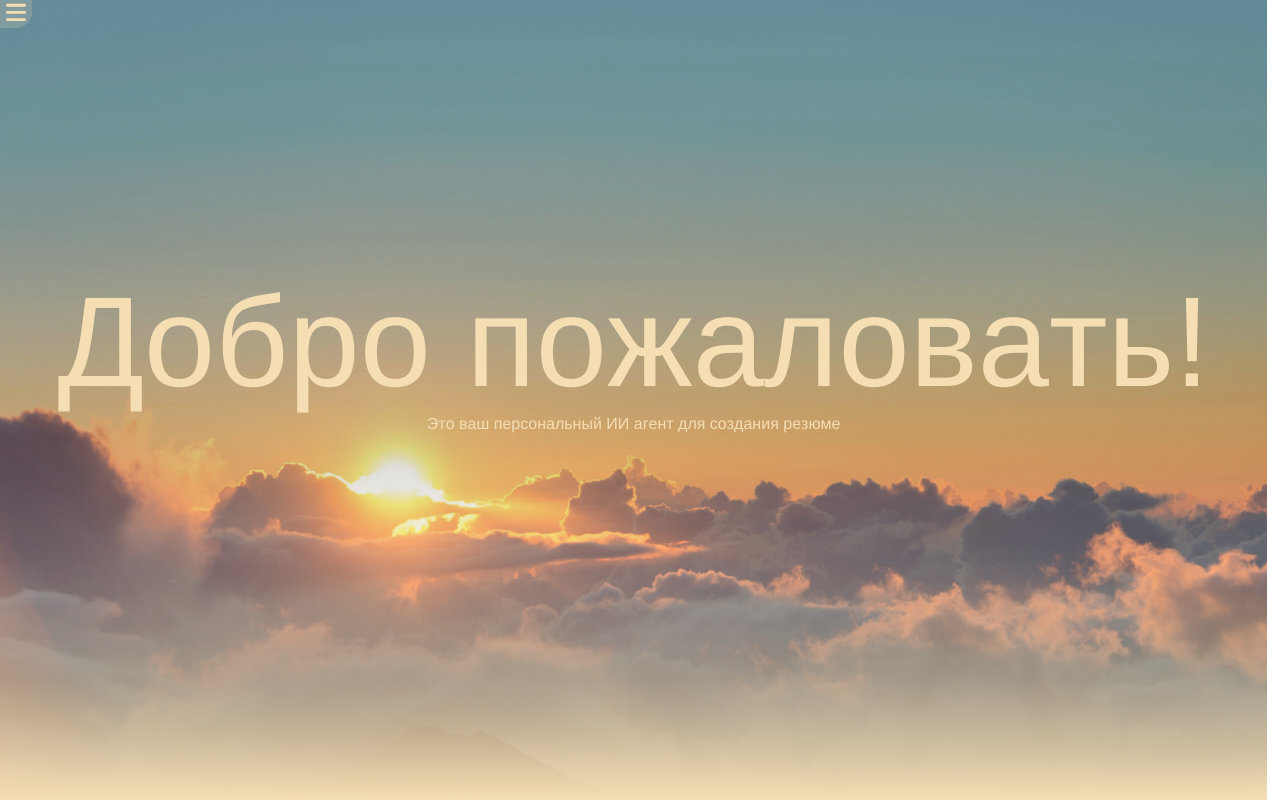
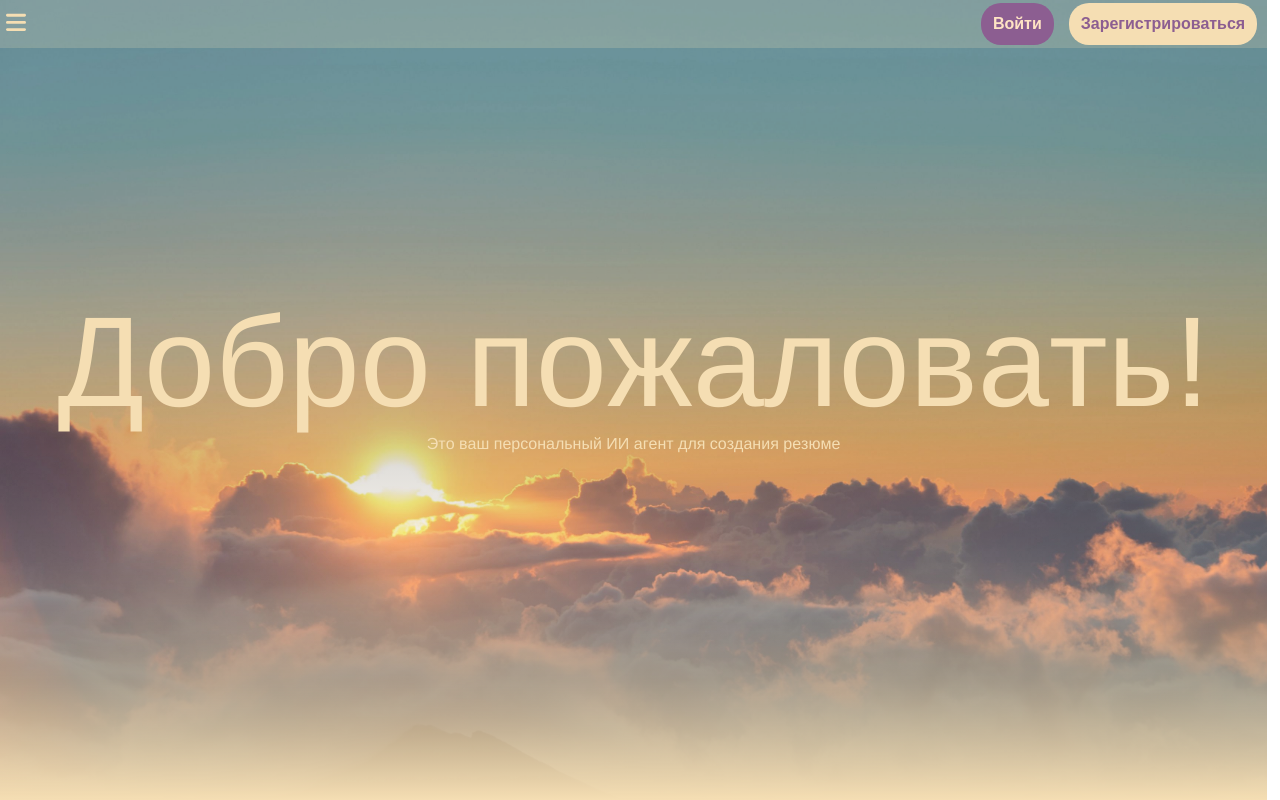
Before and after one commit to TheGodOfTheEarth/Career-Intelligence-Platform, a React (Create React App) app in the folder frontend/: page / in a window 1280 px wide. Shown: the top 800 px of the page. Built offline with nearby package versions, Linux system fonts and the light colour scheme; a web font is replaced by a local one.

Commit message:
feat (mainPage buttons):

```diff
--- a/frontend/src/components/HiPage/HiPage.css
+++ b/frontend/src/components/HiPage/HiPage.css
@@ -63,15 +63,20 @@ p {
 }
 
 .loginMenu {
+  width: 100%;
+  height: 3rem;
+
   display: flex;
-  justify-content: start;
-  /* background-color: rgba(255, 255, 255, 0.3); */
+  align-items: center;
+  justify-content: space-between; /* бургер слева, кнопки справа */
+
+  background-color: rgb(245, 222, 179, 0.2);
 }
 
-.loginMenuItem {
-  background-color: rgb(245, 222, 179, 0.2);
-  align-content: center;
-  border-bottom-right-radius: 1rem;
+.loginButtons {
+  display: flex;
+  gap: 15px; /* расстояние между кнопками */
+  margin-right: 10px;
 }
 
 .menuBurger {
@@ -228,7 +233,7 @@ p {
   border-radius: 20px;
   width: fit-content;
   font-size: 1rem;
-  padding: 10px;
+  padding: 12px;
   font-weight: 600;
   transition: all ease 0.3s;
 }
--- a/frontend/src/components/HiPage/HiPage.tsx
+++ b/frontend/src/components/HiPage/HiPage.tsx
@@ -132,7 +132,6 @@ function HiPage() {
     <div className="login">
       <div className="scene" id="hiContainer">
         <div className="loginMenu layor">
-          <div className="loginMenuItem itemBurger">
           <button className="menuBurger">
             <svg xmlns="http://www.w3.org/2000/svg" viewBox="0 0 448 512">
               <path
@@ -140,6 +139,16 @@ function HiPage() {
                 d="M0 96C0 78.3 14.3 64 32 64l384 0c17.7 0 32 14.3 32 32s-14.3 32-32 32L32 128C14.3 128 0 113.7 0 96zM0 256c0-17.7 14.3-32 32-32l384 0c17.7 0 32 14.3 32 32s-14.3 32-32 32L32 288c-17.7 0-32-14.3-32-32zM448 416c0 17.7-14.3 32-32 32L32 448c-17.7 0-32-14.3-32-32s14.3-32 32-32l384 0c17.7 0 32 14.3 32 32z"
               />
             </svg>
+          </button>
+          <div className="loginButtons">
+            <button className="button auth" onClick={() => navigate('/login')}>
+              Войти
+            </button>
+            <button
+              className="button reg"
+              onClick={() => navigate('/register')}
+            >
+              Зарегистрироваться
             </button>
           </div>
         </div>
@@ -154,7 +163,7 @@ function HiPage() {
       </div>
       <div className="scene" id="mainContainer">
         <div className="mainContainerTexts layer bg">
-          <p id="about">ABOUT</p>
+          {/* <p id="about">ABOUT</p> */}
         </div>
         <div className="mainContainerPanel layer mid">
           <img src="resume.jpg" className="containerPhoto" alt="resume" />
```
Lines whose indentation alone changed are shown as unchanged.
